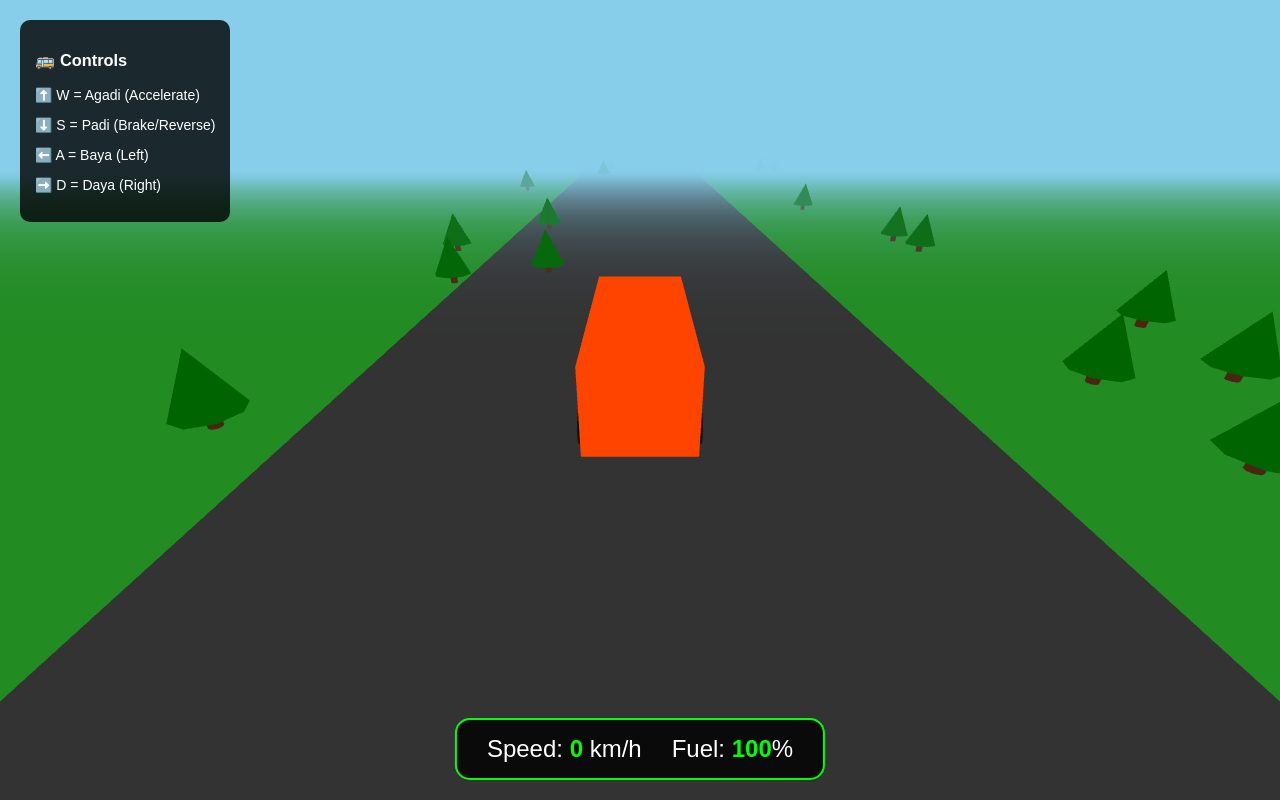
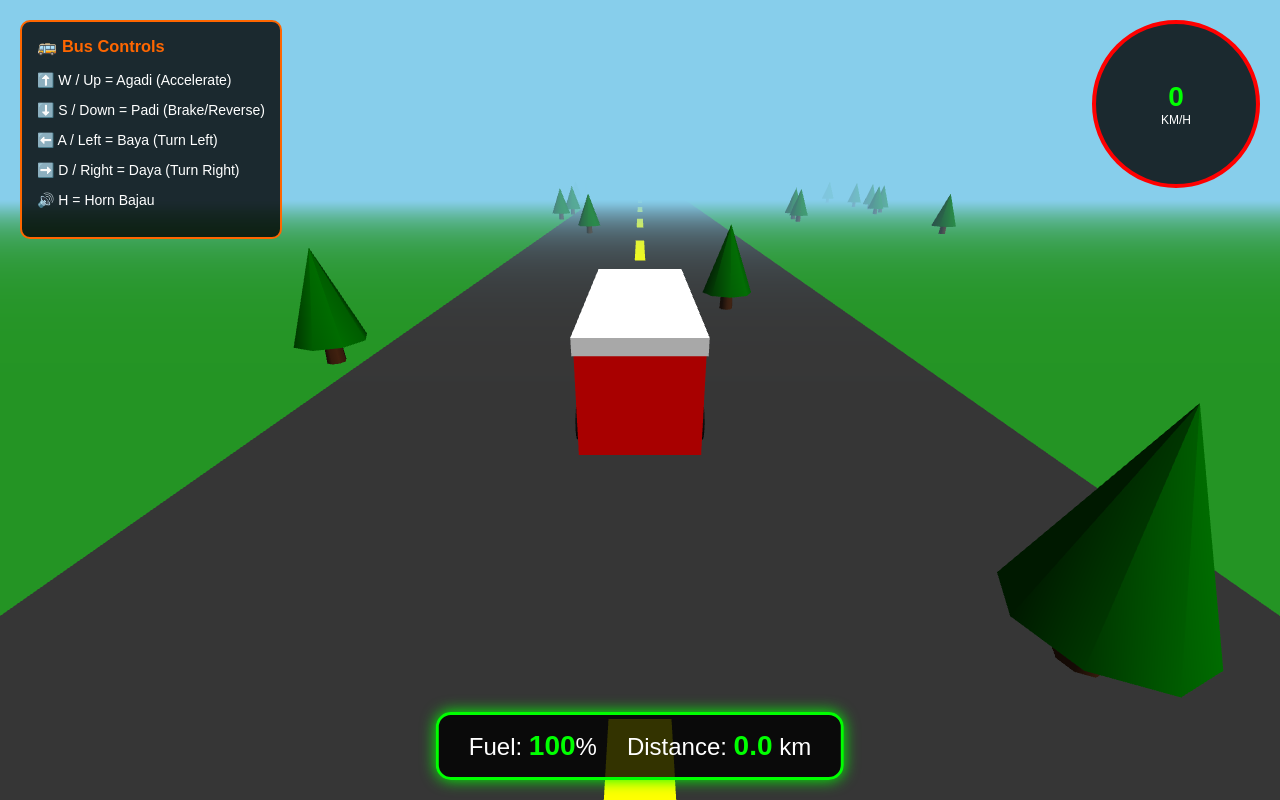
Before and after one commit to lokrajawasthi574-byte/nepal-bus-game, a plain HTML site: page bus-game.html in a window 1280 px wide. Drawn offline with nearby package versions, Linux system fonts and the light colour scheme; animation ran at ten frames a second.

Commit message:
Add files via upload

```diff
--- a/bus-game.html
+++ b/bus-game.html
@@ -1,44 +1,59 @@
 <!DOCTYPE html>
-<html>
+<html lang="ne">
 <head>
-    <title>Bus Simulator Nepal - Start</title>
+    <meta charset="UTF-8">
+    <title>Bus Simulator Nepal - Pro Max</title>
     <style>
-        body { margin: 0; overflow: hidden; font-family: Arial, sans-serif; }
+        body { margin: 0; overflow: hidden; background: #87CEEB; font-family: Arial, sans-serif; }
         #ui {
             position: absolute; bottom: 20px; left: 50%; transform: translateX(-50%);
             background: rgba(0,0,0,0.8); color: white; padding: 15px 30px;
             border-radius: 15px; display: flex; gap: 30px; font-size: 24px;
-            border: 2px solid #00ff00;
+            border: 3px solid #00ff00; box-shadow: 0 0 15px #00ff00;
         }
         #controls {
             position: absolute; top: 20px; left: 20px; background: rgba(0,0,0,0.8);
             color: white; padding: 15px; border-radius: 10px; font-size: 14px;
+            border: 2px solid #ff6600;
         }
-        .val { color: #00ff00; font-weight: bold; }
+        #controls h3 { color: #ff6600; margin-top: 0; }
+        .val { color: #00ff00; font-weight: bold; font-size: 28px; }
+        #speedometer {
+            position: absolute; top: 20px; right: 20px; background: rgba(0,0,0,0.8);
+            padding: 20px; border-radius: 50%; width: 120px; height: 120px;
+            display: flex; flex-direction: column; justify-content: center; align-items: center;
+            border: 4px solid #ff0000; color: white;
+        }
     </style>
 </head>
 <body>
     <div id="controls">
-        <h3>🚌 Controls</h3>
-        <p>⬆️ W = Agadi (Accelerate)</p>
-        <p>⬇️ S = Padi (Brake/Reverse)</p>
-        <p>⬅️ A = Baya (Left)</p>
-        <p>➡️ D = Daya (Right)</p>
+        <h3>🚌 Bus Controls</h3>
+        <p>⬆️ W / Up = Agadi (Accelerate)</p>
+        <p>⬇️ S / Down = Padi (Brake/Reverse)</p>
+        <p>⬅️ A / Left = Baya (Turn Left)</p>
+        <p>➡️ D / Right = Daya (Turn Right)</p>
+        <p>🔊 H = Horn Bajau</p>
+    </div>
+
+    <div id="speedometer">
+        <div id="speed" class="val">0</div>
+        <div style="font-size: 12px;">KM/H</div>
     </div>
 
     <div id="ui">
-        <div>Speed: <span id="speed" class="val">0</span> km/h</div>
         <div>Fuel: <span id="fuel" class="val">100</span>%</div>
+        <div>Distance: <span id="dist" class="val">0</span> km</div>
     </div>
 
-    <!-- 3D Library -->
+    <!-- 3D Library (Three.js) -->
     <script src="https://cdnjs.cloudflare.com/ajax/libs/three.js/r128/three.min.js"></script>
 
     <script>
-        // 1. Scene Setup (Environment)
+        // 1. Scene Setup
         const scene = new THREE.Scene();
-        scene.background = new THREE.Color(0x87CEEB); // Aakash ko rang
-        scene.fog = new THREE.Fog(0x87CEEB, 20, 100);
+        scene.background = new THREE.Color(0x87CEEB); // Aakash
+        scene.fog = new THREE.Fog(0x87CEEB, 20, 150);
 
         const camera = new THREE.PerspectiveCamera(75, window.innerWidth/window.innerHeight, 0.1, 1000);
         const renderer = new THREE.WebGLRenderer({ antialias: true });
@@ -46,41 +61,64 @@
         document.body.appendChild(renderer.domElement);
 
         // 2. Ground (Ghaas)
-        const groundGeo = new THREE.PlaneGeometry(1000, 1000);
-        const groundMat = new THREE.MeshBasicMaterial({ color: 0x228B22 }); // Green
+        const groundGeo = new THREE.PlaneGeometry(2000, 2000);
+        const groundMat = new THREE.MeshLambertMaterial({ color: 0x228B22 });
         const ground = new THREE.Mesh(groundGeo, groundMat);
         ground.rotation.x = -Math.PI / 2;
         scene.add(ground);
 
+        // Light
+        const light = new THREE.DirectionalLight(0xffffff, 1);
+        light.position.set(50, 100, 50);
+        scene.add(light);
+        scene.add(new THREE.AmbientLight(0x404040));
+
         // 3. Road (Baato)
-        const roadGeo = new THREE.PlaneGeometry(20, 1000);
-        const roadMat = new THREE.MeshBasicMaterial({ color: 0x333333 }); // Grey
+        const roadGeo = new THREE.PlaneGeometry(25, 2000);
+        const roadMat = new THREE.MeshLambertMaterial({ color: 0x333333 });
         const road = new THREE.Mesh(roadGeo, roadMat);
         road.rotation.x = -Math.PI / 2;
         road.position.y = 0.01;
         scene.add(road);
 
-        // 4. Bus (Hamro Bus)
+        // Road Lines
+        for (let i = -1000; i < 1000; i += 30) {
+            const lineGeo = new THREE.PlaneGeometry(1, 15);
+            const lineMat = new THREE.MeshBasicMaterial({ color: 0xffff00 });
+            const line = new THREE.Mesh(lineGeo, lineMat);
+            line.rotation.x = -Math.PI / 2;
+            line.position.set(0, 0.02, i);
+            scene.add(line);
+        }
+
+        // 4. Bus (Hamro Sterling Bus)
         const busGroup = new THREE.Group();
 
-        // Bus Body (Raato)
-        const bodyGeo = new THREE.BoxGeometry(3, 2.5, 8);
-        const bodyMat = new THREE.MeshBasicMaterial({ color: 0xff4400 });
+        // Bus Body (Raato/Nilo)
+        const bodyGeo = new THREE.BoxGeometry(3.5, 3, 10);
+        const bodyMat = new THREE.MeshLambertMaterial({ color: 0xff0000 }); // Raato
         const busBody = new THREE.Mesh(bodyGeo, bodyMat);
-        busBody.position.y = 1.75;
+        busBody.position.y = 2;
         busGroup.add(busBody);
 
-        // Bus Windows (Nilo)
-        const winGeo = new THREE.BoxGeometry(3.1, 1, 6);
-        const winMat = new THREE.MeshBasicMaterial({ color: 0x87CEEB });
+        // Bus Top (Seto)
+        const topGeo = new THREE.BoxGeometry(3.6, 0.5, 10.1);
+        const topMat = new THREE.MeshLambertMaterial({ color: 0xffffff });
+        const busTop = new THREE.Mesh(topGeo, topMat);
+        busTop.position.y = 3.75;
+        busGroup.add(busTop);
+
+        // Windows (Nilo)
+        const winGeo = new THREE.BoxGeometry(3.6, 1.2, 8);
+        const winMat = new THREE.MeshLambertMaterial({ color: 0x87CEEB });
         const busWin = new THREE.Mesh(winGeo, winMat);
-        busWin.position.y = 2.2;
+        busWin.position.y = 2.8;
         busGroup.add(busWin);
 
         // Wheels (Kalo)
-        const wheelGeo = new THREE.CylinderGeometry(0.5, 0.5, 0.4, 16);
-        const wheelMat = new THREE.MeshBasicMaterial({ color: 0x111111 });
-        const positions = [[-1.5, 0.5, 2.5], [1.5, 0.5, 2.5], [-1.5, 0.5, -2.5], [1.5, 0.5, -2.5]];
+        const wheelGeo = new THREE.CylinderGeometry(0.6, 0.6, 0.4, 16);
+        const wheelMat = new THREE.MeshLambertMaterial({ color: 0x111111 });
+        const positions = [[-1.8, 0.6, 3], [1.8, 0.6, 3], [-1.8, 0.6, -3], [1.8, 0.6, -3]];
         positions.forEach(pos => {
             const wheel = new THREE.Mesh(wheelGeo, wheelMat);
             wheel.rotation.z = Math.PI / 2;
@@ -90,62 +128,81 @@
 
         scene.add(busGroup);
 
-        // 5. Trees (Rukh haru)
-        for(let i=0; i<30; i++) {
+        // 5. Trees (Nepal ko Rukh)
+        for(let i=0; i<100; i++) {
             const tree = new THREE.Group();
-            const trunk = new THREE.Mesh(new THREE.CylinderGeometry(0.2, 0.2, 1), new THREE.MeshBasicMaterial({color: 0x4a2511}));
-            trunk.position.y = 0.5;
-            const leaves = new THREE.Mesh(new THREE.ConeGeometry(1, 2), new THREE.MeshBasicMaterial({color: 0x006400}));
-            leaves.position.y = 1.5;
+            const trunk = new THREE.Mesh(new THREE.CylinderGeometry(0.3, 0.4, 2), new THREE.MeshLambertMaterial({color: 0x4a2511}));
+            trunk.position.y = 1;
+            const leaves = new THREE.Mesh(new THREE.ConeGeometry(1.5, 4), new THREE.MeshLambertMaterial({color: 0x006400}));
+            leaves.position.y = 3;
             tree.add(trunk); tree.add(leaves);
 
-            const side = Math.random() > 0.5 ? 15 : -15;
-            tree.position.set(side + Math.random()*10, 0, (Math.random()-0.5)*200);
+            const side = Math.random() > 0.5 ? 20 : -20;
+            tree.position.set(side + Math.random()*30, 0, (Math.random()-0.5)*1000);
             scene.add(tree);
         }
 
         // 6. Game Logic
         let speed = 0;
+        let maxSpeed = 120;
         let fuel = 100;
+        let distance = 0;
         const keys = {};
 
-        document.addEventListener('keydown', (e) => keys[e.key.toLowerCase()] = true);
+        document.addEventListener('keydown', (e) => {
+            keys[e.key.toLowerCase()] = true;
+            if(e.key.toLowerCase() === 'h') playHorn();
+        });
         document.addEventListener('keyup', (e) => keys[e.key.toLowerCase()] = false);
+
+        function playHorn() {
+            const ctx = new (window.AudioContext || window.webkitAudioContext)();
+            const osc = ctx.createOscillator();
+            const gain = ctx.createGain();
+            osc.connect(gain); gain.connect(ctx.destination);
+            osc.frequency.value = 400; osc.type = 'sawtooth'; gain.gain.value = 0.2;
+            osc.start(); setTimeout(() => osc.stop(), 400);
+        }
 
         function animate() {
             requestAnimationFrame(animate);
 
-            // Acceleration
+            // Physics
             if ((keys['w'] || keys['arrowup']) && fuel > 0) {
-                speed += 0.2;
-                fuel -= 0.02;
+                speed += 0.3; fuel -= 0.02;
             } else if (keys['s'] || keys['arrowdown']) {
-                speed -= 0.2;
+                speed -= 0.3;
             } else {
-                speed *= 0.95; // Friction
+                speed *= 0.96; // Friction
             }
+            speed = Math.max(-30, Math.min(maxSpeed, speed));
 
-            // Steering
-            if (keys['a'] || keys['arrowleft']) busGroup.rotation.y += 0.03;
-            if (keys['d'] || keys['arrowright']) busGroup.rotation.y -= 0.03;
+            if (keys['a'] || keys['arrowleft']) busGroup.rotation.y += 0.02;
+            if (keys['d'] || keys['arrowright']) busGroup.rotation.y -= 0.02;
 
-            // Move
             busGroup.translateZ(-speed * 0.05);
+            if(speed > 0) distance += speed * 0.0001;
 
             // Camera Follow
             camera.position.x = busGroup.position.x;
-            camera.position.z = busGroup.position.z + 15;
+            camera.position.z = busGroup.position.z + 18;
             camera.position.y = busGroup.position.y + 8;
             camera.lookAt(busGroup.position);
 
             // Update UI
-            document.getElementById('speed').innerText = Math.abs(Math.round(speed * 5));
+            document.getElementById('speed').innerText = Math.abs(Math.round(speed));
             document.getElementById('fuel').innerText = Math.round(fuel);
+            document.getElementById('dist').innerText = distance.toFixed(1);
 
             renderer.render(scene, camera);
         }
+        animate();
 
-        animate();
+        window.addEventListener('resize', () => {
+            camera.aspect = window.innerWidth / window.innerHeight;
+            camera.updateProjectionMatrix();
+            renderer.setSize(window.innerWidth, window.innerHeight);
+        });
     </script>
 </body>
 </html>
```
